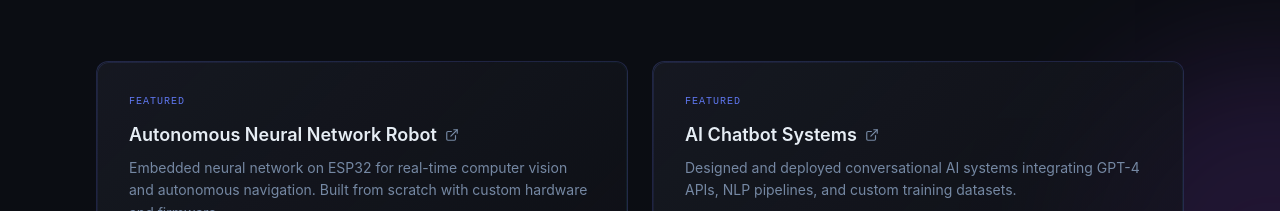
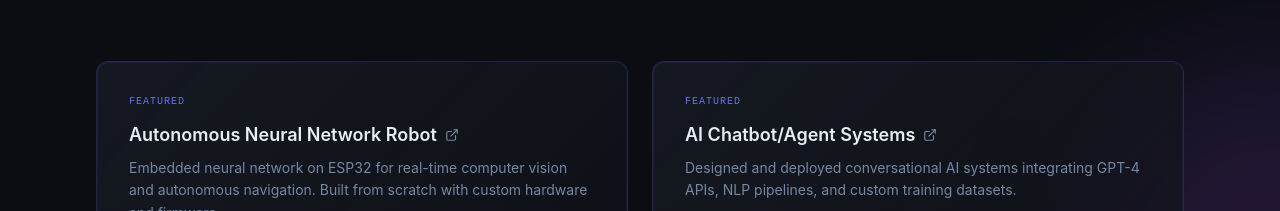
Before and after one commit to Abhiram03-2009/abhiramkaakarlawebsite, a React (Vite) app: page / in a window 1280 px wide. Shown: the part 3640-3851 px from the top of the page. Built offline with nearby package versions, Linux system fonts and the light colour scheme; the HTML template or start-up script is replaced by a standard one.

Commit message:
Rename project title to 'AI Chatbot/Agent Systems'

```diff
--- a/src/components/ProjectsSection.tsx
+++ b/src/components/ProjectsSection.tsx
@@ -10,7 +10,7 @@ const projects = [
     highlight: true,
   },
   {
-    title: "AI Chatbot Systems",
+    title: "AI Chatbot/Agent Systems",
     desc: "Designed and deployed conversational AI systems integrating GPT-4 APIs, NLP pipelines, and custom training datasets.",
     tags: ["Python", "GPT-4", "NLP", "APIs"],
     highlight: true,
```
